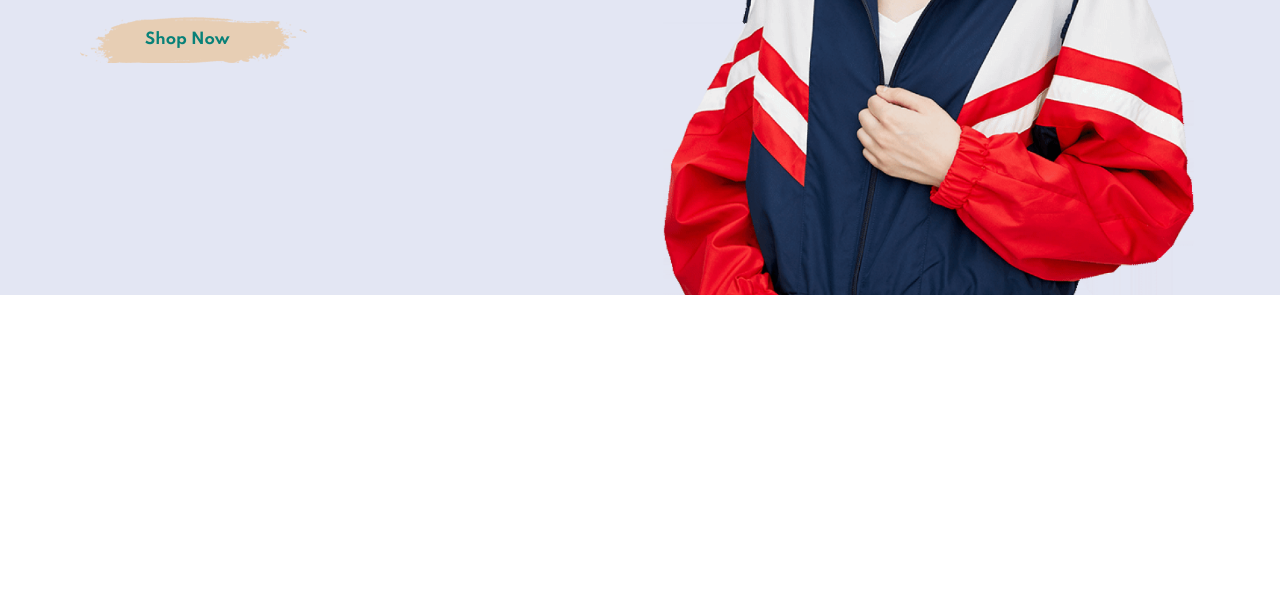
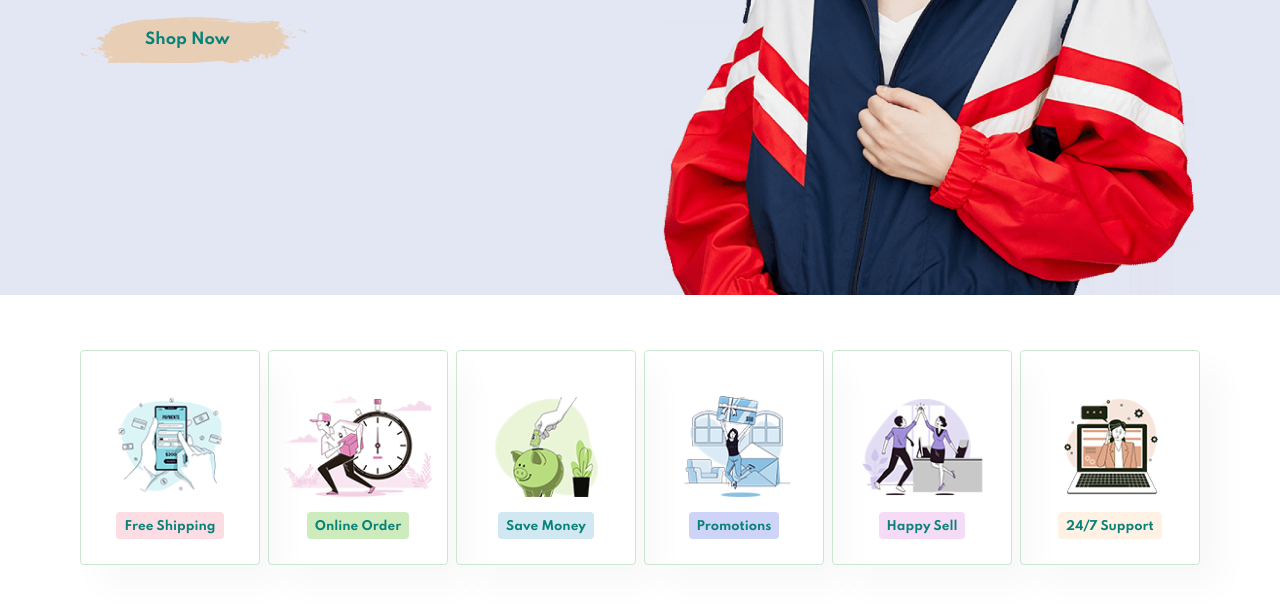
Before and after one commit to Adamashvili/HTML-CSS-JS---E-Commerce-Website, a plain HTML site: page index.html in a window 1280 px wide. Shown: the part 510-1114 px from the top of the page. Before the commit the page ends 805 px from the top, so only its background shows below. Drawn offline with Linux system fonts and the light colour scheme.

Commit message:
add feature cards

```diff
--- a/index.html
+++ b/index.html
@@ -31,6 +31,36 @@
         <button>Shop Now</button>
     </section>
 
+
+    <section id="feature" class="section-p1">
+        <div class="fa-box">
+            <img src="img/features/f1.png" alt="">
+            <h6>Free Shipping</h6>
+        </div>
+        <div class="fa-box">
+            <img src="img/features/f2.png" alt="">
+            <h6>Online Order</h6>
+        </div>
+        <div class="fa-box">
+            <img src="img/features/f3.png" alt="">
+            <h6>Save Money</h6>
+        </div>
+        <div class="fa-box">
+            <img src="img/features/f4.png" alt="">
+            <h6>Promotions</h6>
+        </div>
+        <div class="fa-box">
+            <img src="img/features/f5.png" alt="">
+            <h6>Happy Sell</h6>
+        </div>
+        <div class="fa-box">
+            <img src="img/features/f6.png" alt="">
+            <h6>24/7 Support</h6>
+        </div>
+    </section>
+
+
+
     <script src="script.js"></script>
 </body>
 </html>
--- a/style.css
+++ b/style.css
@@ -40,6 +40,16 @@ p {
   margin: 15px 0 20px 0;
 }
 
+.section-p1 {
+    padding: 40px 80px;
+}
+
+.section-m1 {
+    margin: 40px 0;
+}
+body {
+    width: 100%;
+}
 
 /* header */
 
@@ -130,3 +140,56 @@ p {
     font-size: 15px;
 
 }
+
+#feature .fa-box {
+    width: 180px;
+    text-align: center;
+    padding: 25px 15px;
+    box-shadow: 20px 20px 34px rgba(0, 0, 0, 0.03);
+    border: 1px solid #cce7d0;
+    border-radius: 4px;
+    margin: 15px 0;
+    cursor: pointer;
+
+}
+
+#feature {
+    display: flex;
+    align-items: center;
+    justify-content: space-between;
+    flex-wrap: wrap;
+}
+
+#feature .fa-box:hover {
+    box-shadow: 10px 10px 54px rgba(70, 62, 221, 0.1);
+}
+
+#feature .fa-box img {
+    width: 100%;
+    margin-bottom: 10px;
+}
+
+#feature .fa-box h6 {
+    display: inline-block;
+    padding: 9px 8px 6px 8px;
+    line-height: 1;
+    border-radius: 4px;
+    color: #088178;
+    background-color: #fddde4;
+}
+
+#feature .fa-box:nth-child(2) h6 {
+    background-color: #cdebbc;
+}
+#feature .fa-box:nth-child(3) h6 {
+    background-color: #d1e8f2;
+}
+#feature .fa-box:nth-child(4) h6 {
+    background-color: #cdd4f8;
+}
+#feature .fa-box:nth-child(5) h6 {
+    background-color: #f6dbf6;
+}
+#feature .fa-box:nth-child(6) h6 {
+    background-color: #fff2e5;
+}
```
